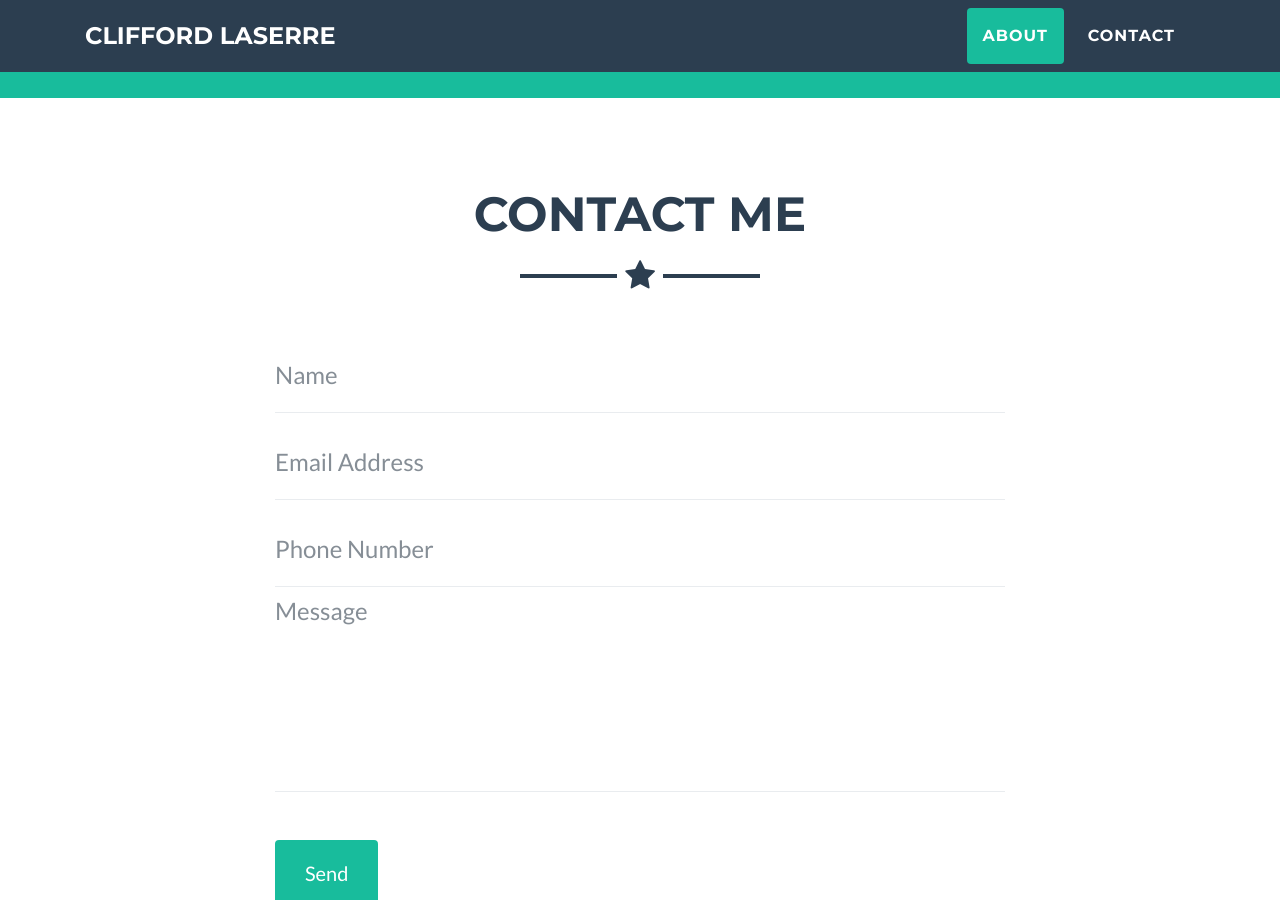
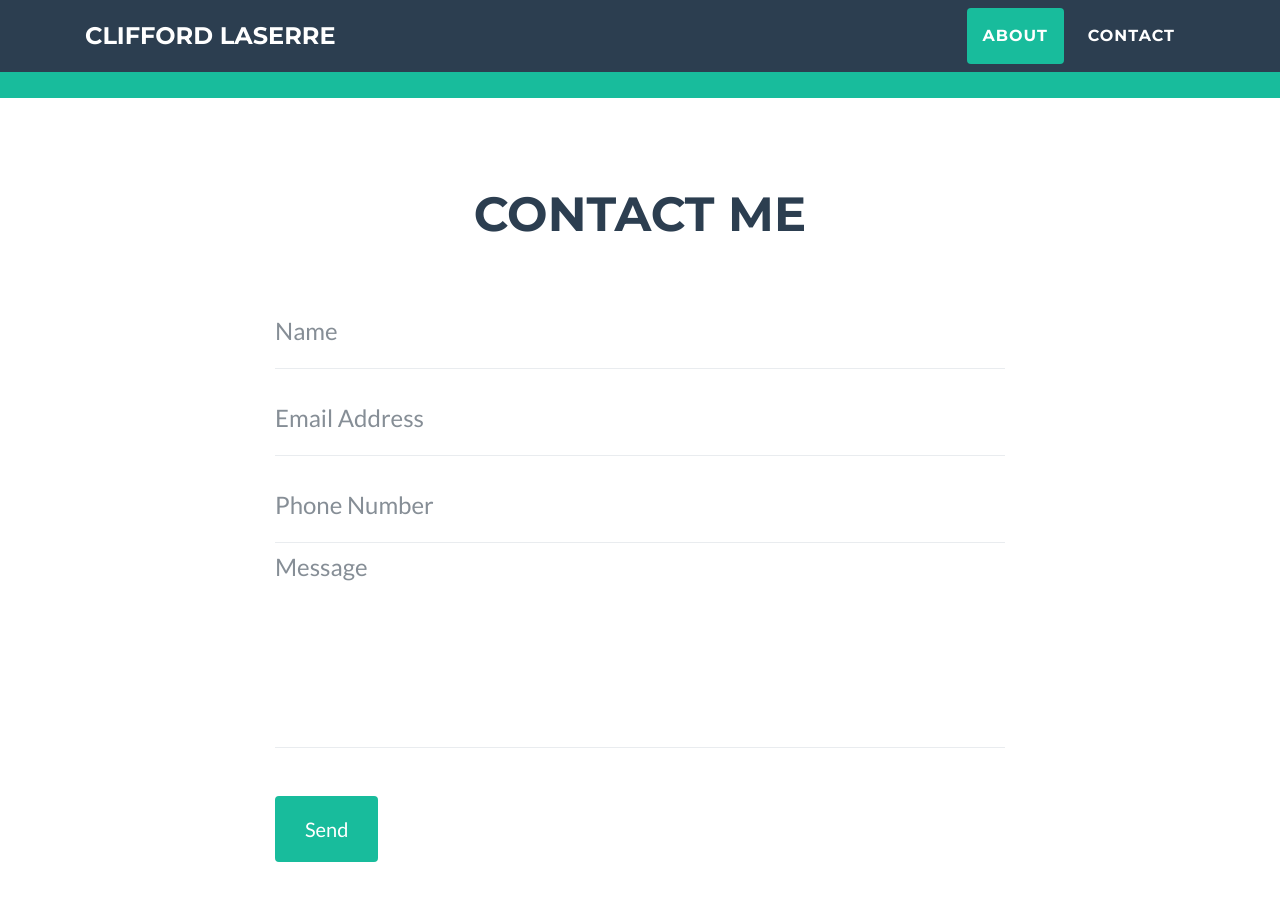
Before and after one commit to claserre9/claserre9.github.io, a Jekyll site: the page built from index.html, in a window 1280 px wide and 900 px high, scrolled down 1186 px. Built offline with Jekyll 4.4.1, drawn with Linux system fonts in a browser that asks for light colours.

Commit message:
Update index.html

```diff
--- a/index.html
+++ b/index.html
@@ -25,8 +25,7 @@
 </section>
 <section id="contact">
     <div class="container">
-        <h2 class="text-uppercase text-center text-secondary mb-0">Contact Me</h2>
-        <hr class="star-dark mb-5">
+        <h2 class="text-uppercase text-center text-secondary mb-5">Contact Me</h2>
         <div class="row">
             <div class="col-lg-8 mx-auto">
                 <form id="contact-form" name="sentMessage" novalidate="novalidate">
```
